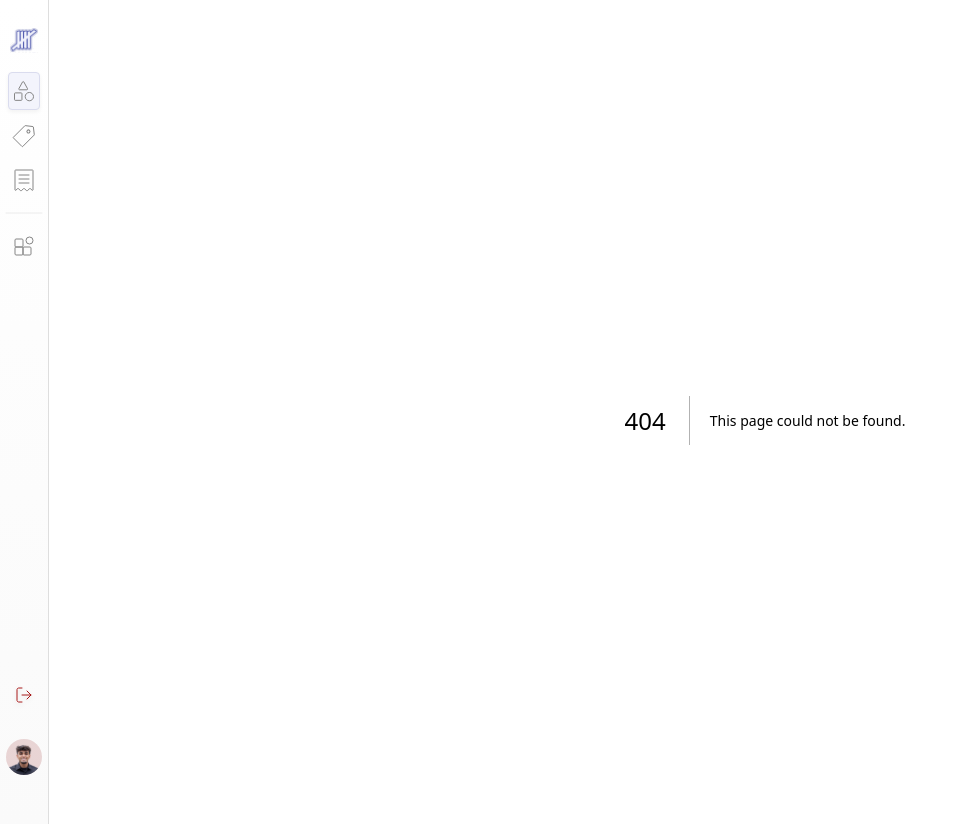
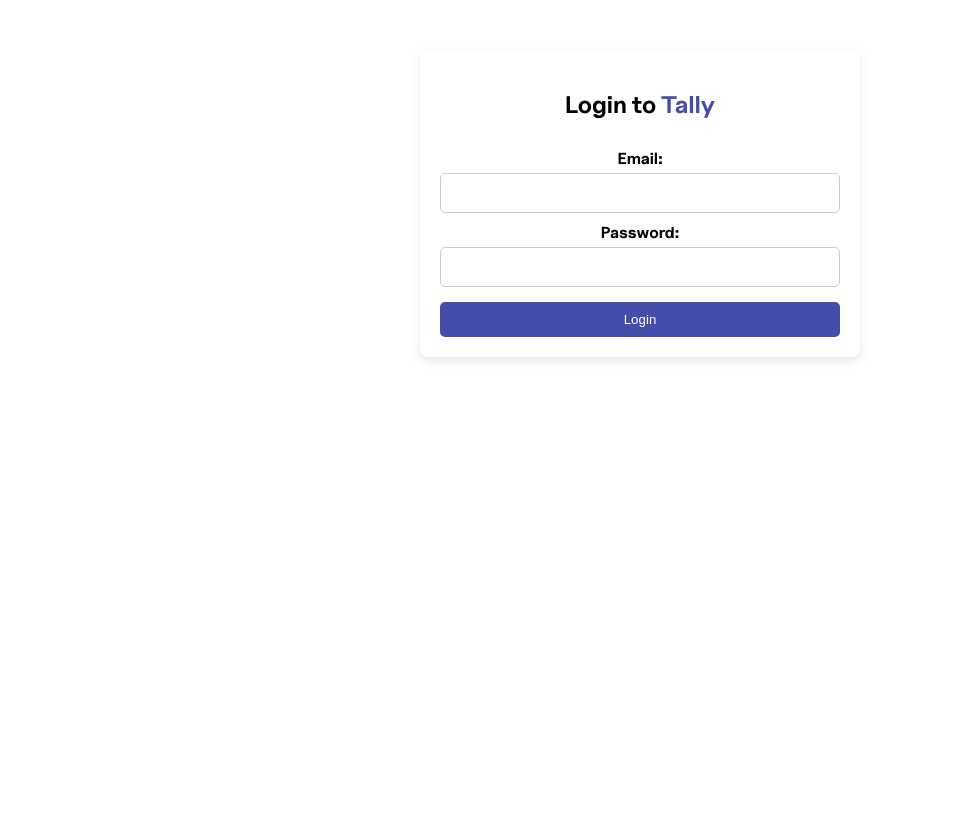
Before and after one commit to Sonyaal/lava-dev-challenge, a Next.js app: page /login in a window 1280 px wide. Before the commit this address had no page. Shown: the whole page, without its empty margins (0-958 px from the left). After the commit the page ends 800 px from the top, so only its background shows below. Built offline with nearby package versions, Linux system fonts and the light colour scheme.

Commit message:
adding login page

```diff
--- /dev/null
+++ b/src/app/assets/styles/Login.css
@@ -0,0 +1,50 @@
+.login-container {
+    max-width: 400px;
+    margin: 50px auto;
+    padding: 20px;
+    background: #fff;
+    border-radius: 8px;
+    border-color: #DADCEE;
+    box-shadow: 0 4px 10px rgba(0, 0, 0, 0.1);
+    text-align: center;
+  }
+
+  .login-container h2 {
+    margin-bottom: 20px;
+  }
+
+  form {
+    display: flex;
+    flex-direction: column;
+  }
+
+  label {
+    margin: 10px 0 5px;
+    font-weight: bold;
+  }
+
+  input {
+    padding: 10px;
+    border: 1px solid #ccc;
+    border-radius: 5px;
+    font-size: 16px;
+  }
+
+  .login-container button {
+    margin-top: 15px;
+    padding: 10px;
+    background: #444EAA;
+    color: white;
+    border: none;
+    border-radius: 5px;
+    cursor: pointer;
+  }
+
+  .login-container button:hover {
+    background: #DADCEE;
+  }
+
+  .purple-text {
+    color: #444EAA; /* Custom purple */
+    font-weight: bold;
+  }
--- /dev/null
+++ b/src/app/components/Login.tsx
@@ -0,0 +1,43 @@
+"use client";
+
+import { useRouter } from 'next/navigation';
+import { useState } from 'react';
+import '../assets/styles/Login.css'; // Import login styles
+import '../assets/styles/Sidebar.css';
+
+export default function Login() {
+  const [email, setEmail] = useState("");
+  const [password, setPassword] = useState("");
+  const router = useRouter();
+
+  const handleSubmit = (e: React.FormEvent) => {
+    e.preventDefault();
+    console.log("Logging in with:", { email, password });
+    router.push("/home"); // Redirect after login
+  };
+
+  return (
+    <div className="login-container">
+      {/* <h2>Login to Tally</h2> */}
+      <form onSubmit={handleSubmit}>
+        <label>Email:</label>
+        <input
+          type="email"
+          value={email}
+          onChange={(e) => setEmail(e.target.value)}
+          required
+        />
+
+        <label>Password:</label>
+        <input
+          type="password"
+          value={password}
+          onChange={(e) => setPassword(e.target.value)}
+          required
+        />
+
+        <button type="submit">Login</button>
+      </form>
+    </div>
+  );
+}
--- a/src/app/components/Sidebar.tsx
+++ b/src/app/components/Sidebar.tsx
@@ -1,19 +1,32 @@
 'use client';
 
+import { useRouter } from 'next/navigation'; // Next.js App Router navigation
 import React, { useState } from 'react';
 import '../assets/styles/Sidebar.css';
 
 const Sidebar: React.FC = () => {
   const [isExpanded, setIsExpanded] = useState(false);
   const [activeItem, setActiveItem] = useState<string | null>(null);
+  const router = useRouter(); // Next.js router
 
-  // Function to handle item click: toggle expansion and highlight item
+  // Function to handle item clicks (including logout)
   const handleClick = (item: string) => {
+    if (item === "logout") {
+      // Clear session data
+      localStorage.clear();
+      sessionStorage.clear();
+
+      // Redirect to login page
+      router.push("/login");
+      return;
+    }
+
+    // Toggle sidebar expansion and active item
     if (activeItem === item) {
-      setIsExpanded(false); // Collapse sidebar if same item is clicked
+      setIsExpanded(false);
       setActiveItem(null);
     } else {
-      setIsExpanded(true); // Expand sidebar and set active item
+      setIsExpanded(true);
       setActiveItem(item);
     }
   };
@@ -22,57 +35,49 @@
     <div className={`sidebar ${isExpanded ? 'expanded' : ''}`}>
       {/* Sidebar Items */}
       <ul className="list">
-        <li
-          className="list-item tally-item"
-          onClick={() => handleClick('tally')}
-        >
-          <img src="../../../tally.svg" alt="Tally" className="tally-icon"/>
+        <li className="list-item tally-item" onClick={() => handleClick('tally')}>
+          <img src="../../../tally.svg" alt="Tally" className="tally-icon" />
           {isExpanded && <span className="tally-text">Tally</span>}
         </li>
-        <li
-          className={`list-item materials-item ${activeItem === 'materials' ? 'active' : ''}`}
-          onClick={() => handleClick('materials')}
-        >
+
+        <li className={`list-item ${!isExpanded ? 'materials-item' : ''} ${activeItem === 'materials' ? 'active' : ''}`} onClick={() => handleClick('materials')}>
           <img src="../../../materials.svg" alt="Materials" />
           {isExpanded && <span>Materials</span>}
         </li>
-        <li
-          className={`list-item products-item ${activeItem === 'products' ? 'active' : ''}`}
-          onClick={() => handleClick('products')}
-        >
+
+        <li className={`list-item products-item ${activeItem === 'products' ? 'active' : ''}`} onClick={() => handleClick('products')}>
           <img src="../../../products.svg" alt="Products" />
           {isExpanded && <span>Products</span>}
         </li>
-        <li
-          className={`list-item fulfillment-item ${activeItem === 'fulfillment' ? 'active' : ''}`}
-          onClick={() => handleClick('fulfillment')}
-          >
+
+        <li className={`list-item fulfillment-item ${activeItem === 'fulfillment' ? 'active' : ''}`} onClick={() => handleClick('fulfillment')}>
           <img src="../../../fulfillment.svg" alt="Fulfillment" />
           {isExpanded && <span>Fulfillment</span>}
         </li>
 
-        {/* Divider Item - Change image based on expansion */}
+        {/* Divider - Changes based on expansion */}
         <li className="list-item center-item" onClick={() => setIsExpanded(!isExpanded)}>
-          <img src={isExpanded ? "../../../expandeddivider.svg" : "../../../divider.svg"} alt="divider"/>
+          <img src={isExpanded ? "../../../expandeddivider.svg" : "../../../divider.svg"} alt="divider" />
         </li>
-        <li
-          className={`list-item integrations-item ${activeItem === 'integrations' ? 'active' : ''}`}
-          onClick={() => handleClick('integrations')}
-        >
+
+        <li className={`list-item integrations-item ${activeItem === 'integrations' ? 'active' : ''}`} onClick={() => handleClick('integrations')}>
           <img src="../../../integrations.svg" alt="Integrations" />
           {isExpanded && <span>Integrations</span>}
         </li>
       </ul>
 
-      {/* Bottom Profile and Logout */}
+      {/* Bottom Section: Profile and Logout */}
       <div className="bottom-container">
+        {/* Logout Button - Redirects to Login */}
         <li className="list-item logout-item" onClick={() => handleClick('logout')}>
-            <img src="../../../logout.svg" alt="Logout"/>
+          <img src="../../../logout.svg" alt="Logout" />
           {isExpanded && <span>Logout</span>}
         </li>
+
+        {/* Profile Section - Links to LinkedIn */}
         <li className="list-item">
           <a href="https://www.linkedin.com/in/link3dinaccount/" target="_blank" rel="noopener noreferrer">
-            <img src="../../../profile1.svg" alt="Profile"/>
+            <img src="../../../profile1.svg" alt="Profile" />
           </a>
           {isExpanded && (
             <div>
--- a/src/app/layout.tsx
+++ b/src/app/layout.tsx
@@ -19,12 +19,7 @@
   return (
     <html lang="en" className={myFont.className}>
       <body style={{ margin: 0}}>
-        <div style={{ display: 'flex' }}>
-          <Sidebar />
-          <div style={{ marginLeft: '250px', padding: '20px', flex: 1 }}>
             {children}
-          </div>
-        </div>
       </body>
     </html>
   );
--- /dev/null
+++ b/src/app/login/page.tsx
@@ -0,0 +1,44 @@
+"use client";
+
+import { useState } from "react";
+import { useRouter } from "next/navigation";
+import "../assets/styles/Login.css"; // Adjust import based on your structure
+
+export default function Login() {
+  const [email, setEmail] = useState("");
+  const [password, setPassword] = useState("");
+  const router = useRouter();
+
+  const handleSubmit = (e: React.FormEvent) => {
+    e.preventDefault();
+    console.log("Logging in with:", { email, password });
+
+    // Example: Redirect user to home after login
+    router.push("/home");
+  };
+
+  return (
+    <div className="login-container">
+      <h2>Login to <span style={{ color: "#444EAA", fontWeight: "bold" }}>Tally</span></h2>
+      <form onSubmit={handleSubmit}>
+        <label>Email:</label>
+        <input
+          type="email"
+          value={email}
+          onChange={(e) => setEmail(e.target.value)}
+          required
+        />
+
+        <label>Password:</label>
+        <input
+          type="password"
+          value={password}
+          onChange={(e) => setPassword(e.target.value)}
+          required
+        />
+
+        <button type="submit">Login</button>
+      </form>
+    </div>
+  );
+}
```
Also changed, not shown: src/app/home/page.tsx (added, +30 -0 lines), src/app/page.tsx (+3 -18 lines). Lines whose indentation alone changed are shown as unchanged.
